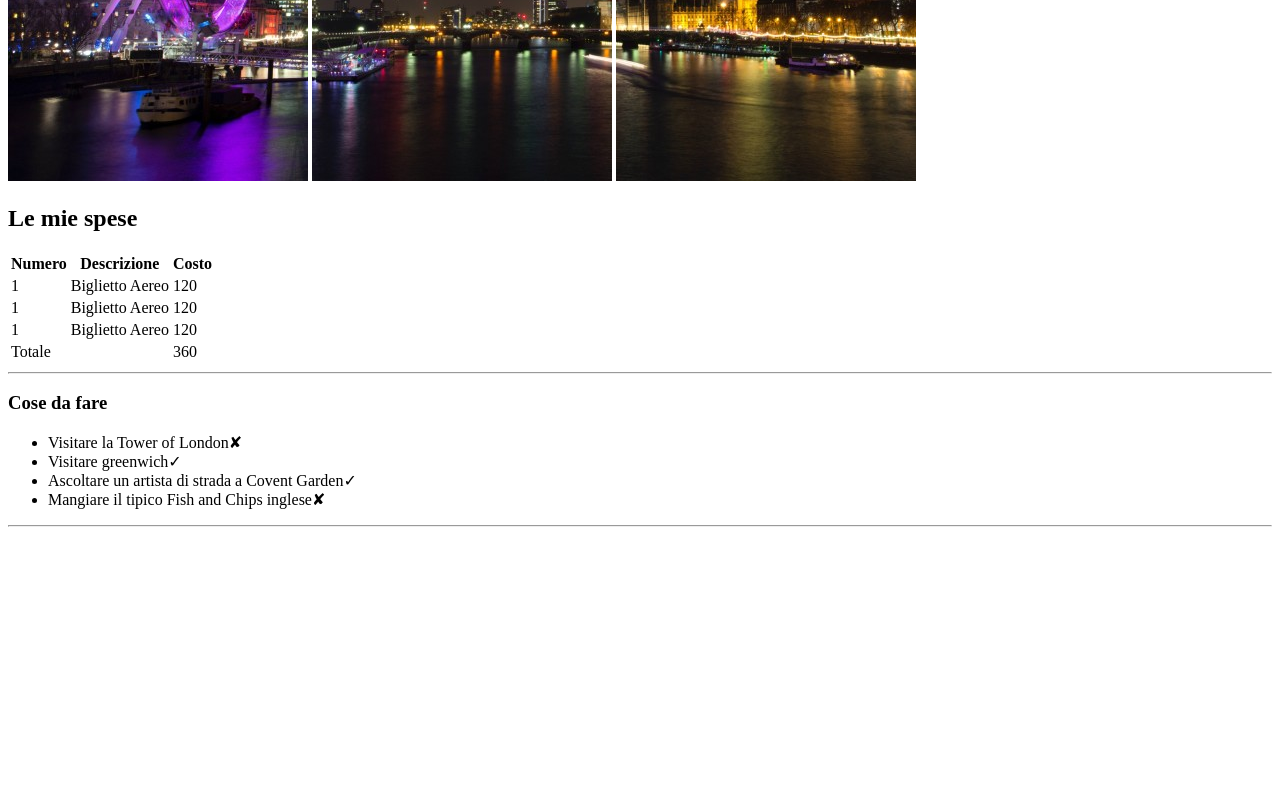
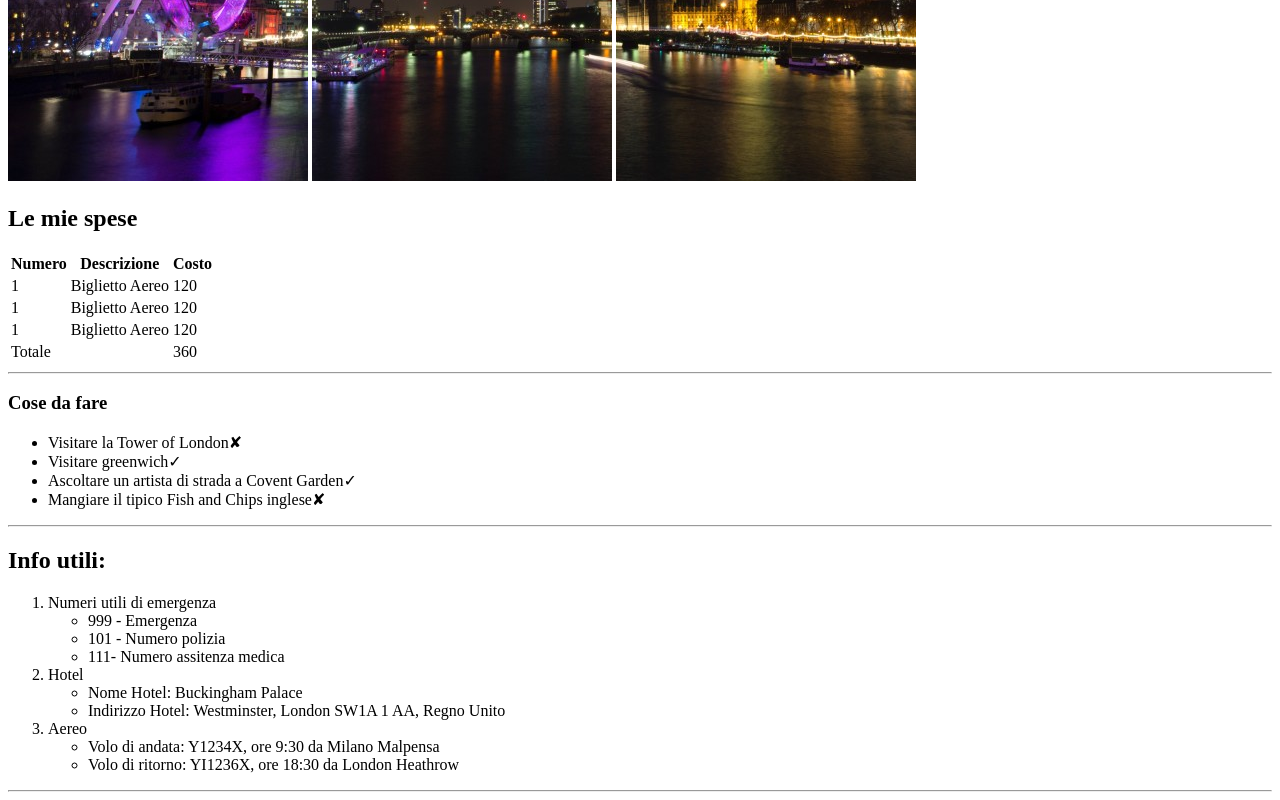
Before and after one commit to BruneiPaulPotosiCcuno/html-london-trip, a plain HTML site: page index.html in a window 1280 px wide. Shown: the part 499-1299 px from the top of the page. Before the commit the page ends 1034 px from the top, so only its background shows below. Drawn offline with Linux system fonts and the light colour scheme.

Commit message:
add info utili

```diff
--- a/index.html
+++ b/index.html
@@ -52,8 +52,7 @@
             <!--Parte foot della tabella-->
             <tfoot>
                 <tr>
-                    <td>Totale</td>
-                    <td></td>
+                    <td colspan="2">Totale</td>
                     <td>360</td>
                 </tr>
             </tfoot>
@@ -72,8 +71,31 @@
             </ul>
         </div>
         <hr>
+
+    <section class="info utili">
+        <h2>
+            Info utili:
+        </h2>
+        <ol>
+            <li>Numeri utili di emergenza</li>
+            <ul>
+                <li>999 - Emergenza</li>
+                <li>101 - Numero polizia</li>
+                <li>111- Numero assitenza medica</li>
+            </ul>
+            <li>Hotel</li>
+            <ul>
+                <li>Nome Hotel: Buckingham Palace</li>
+                <li>Indirizzo Hotel: Westminster, London SW1A 1 AA, Regno Unito</li>
+            </ul>
+            <li>Aereo</li>
+            <ul>
+                <li>Volo di andata: Y1234X, ore 9:30 da Milano Malpensa</li>
+                <li>Volo di ritorno: YI1236X, ore 18:30 da London Heathrow</li>
+            </ul>
+        </ol>
+    </section>
+    <hr>
     </main>
-
-
 </body>
 </html>
```
